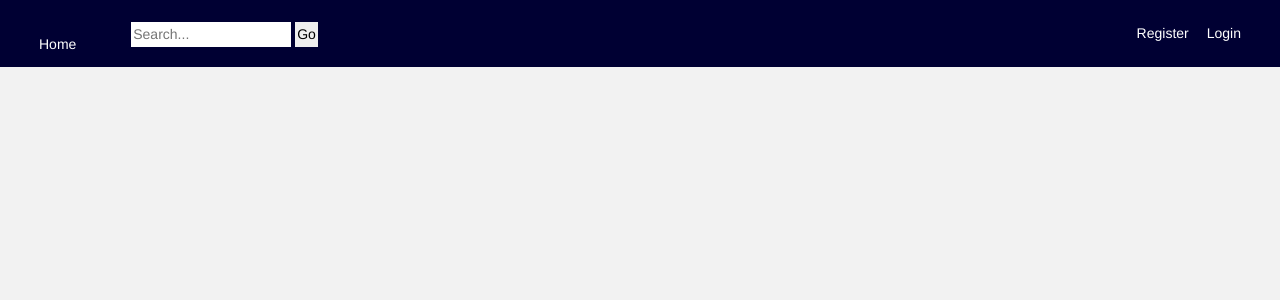
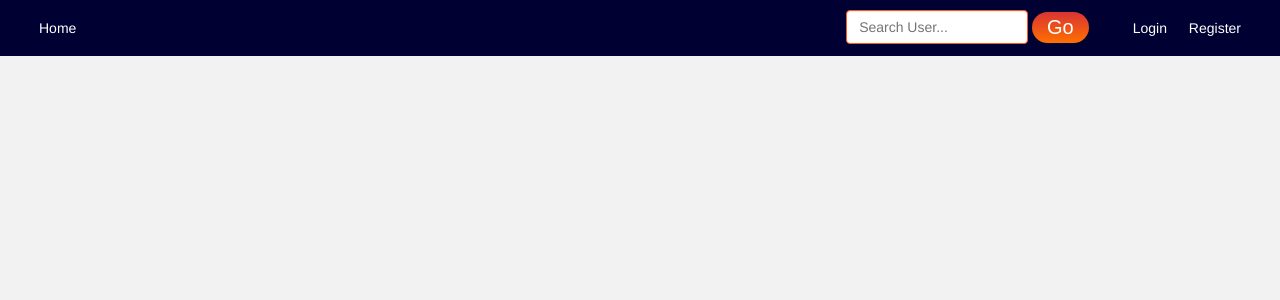
Before and after one commit to amatos4/MorpheusPets, a PHP site: page / in a window 1280 px wide. Shown: the top 300 px of the page. Run offline with PHP 8.4, Linux system fonts and the light colour scheme; data that the repository does not hold is empty; some libraries are stand-ins or nearby versions.

Commit message:
Clean up header for validation by removing form from ul, change button size to fit better in header

```diff
--- a/css/base.css
+++ b/css/base.css
@@ -57,9 +57,9 @@ nav {
     overflow: hidden;
 }
 
-nav ul{
+nav ul {
     margin: 0px 30px;
-    padding-top: 10px;
+    padding: 5px 0;
 }
 nav ul li {
     display: inline-block;
@@ -67,7 +67,7 @@ nav ul li {
     padding: 2px;
 }
 
-nav > ul > li > a {
+nav ul > li > a {
     color: #FFF;
     background-color:#000033;
     display: block;
@@ -76,28 +76,52 @@ nav > ul > li > a {
     text-decoration: none;
 }
 
-nav > ul > li > a:hover {
+nav ul > li > a:hover {
     color: #ff5722;
 }
 
-nav ul form {
-    display: inline-block;
-    padding: 2px;
+nav form {
+  width: auto;
+  padding-top: 5px;
+  padding-bottom: 5px;
+  margin: 0 5px;
+  border: 0;
+  -webkit-box-shadow: none;
+  -moz-box-shadow: none;
+  box-shadow: none;
 }
 
-nav ul #search-bar {
-    margin-left: 40px;
-    display: inline-block;
-    padding: 2px;
+nav form .form-group {
+  display: inline-block;
+  margin: 0;
+  padding: 5px 0;
+  vertical-align: middle;
 }
 
-nav ul #search-button {
-    display: inline-block;
-    padding: 2px;
+nav form .form-group > input {
+  vertical-align: middle;
 }
 
-.logout, .login, .register {
-    float: right;
+nav form .form-control {
+  display: inline-block;
+  width: auto;
+  vertical-align: middle;
+}
+
+.navbar-left {
+  float: left!important;
+}
+
+.navbar-right {
+  float: right!important;
+}
+
+.navbar-right > form {
+  float: left;
+}
+
+.navbar-right > ul {
+  float: left;
 }
 
 #container {
@@ -411,7 +435,7 @@ label {
     font-family: Arial;
     color: #ffffff;
     font-size: 20px;
-    padding: 10px 20px 10px 20px;
+    padding: 5px 15px 5px 15px;
     text-decoration: none;
     width: auto;
     display: inline-block;
--- a/templates/header.php
+++ b/templates/header.php
@@ -1,14 +1,18 @@
 <?php
 
-/** @var User $logged_in_user */
-$logged_in_user = isset( $data[ 'logged_in_user' ] ) ? $data[ 'logged_in_user' ] : null;
+  /** @var User $logged_in_user */
+  $logged_in_user = isset( $data[ 'logged_in_user' ] ) ? $data[ 'logged_in_user' ] : null;
 
 ?>
 <!DOCTYPE html>
-<!--[if IE 7]><html class="ie ie7" lang="en"><![endif]-->
-<!--[if IE 8]><html class="ie ie8" lang="en"><![endif]-->
-<!--[if IE 9]><html class="ie ie9" lang="en"><![endif]-->
-<!--[if gt IE 9]><!--><html class="no-js" lang="en"><!--<![endif]-->
+<!--[if IE 7]>
+<html class="ie ie7" lang="en"><![endif]-->
+<!--[if IE 8]>
+<html class="ie ie8" lang="en"><![endif]-->
+<!--[if IE 9]>
+<html class="ie ie9" lang="en"><![endif]-->
+<!--[if gt IE 9]><!-->
+<html class="no-js" lang="en"><!--<![endif]-->
   <head>
     <meta charset="utf-8">
     <meta http-equiv="X-UA-Compatible" content="IE=edge,chrome=1">
@@ -27,22 +31,35 @@ $logged_in_user = isset( $data[ 'logged_in_user' ] ) ? $data[ 'logged_in_user' ]
   <body>
 
     <nav>
+      <ul class="navbar-left">
+        <li class><a href="index.php">Home</a></li>
+        <?php if ( $logged_in_user !== null ) : ?>
+          <li><a href="my_profile.php?profileId=<?php echo $logged_in_user->getId() ?>">My Profile</a></li>
+          <li><a href="pet_editor.php">Create Pet</a></li>
+        <?php endif; ?>
+      </ul>
+
+      <div class="navbar-right">
+        <form class="navbar-form" id="search_form" enctype="multipart/form-data" action="search.php"
+              method="POST">
+          <div class="form-group">
+            <input class="form-control" id="search-bar" name="search" type="text" placeholder="Search User..." required>
+            <input class="btn" id="search-button" name="search_submit" type="submit" value="Go">
+          </div>
+
+        </form>
+
         <ul>
-            <li><a href="index.php">Home</a></li>
-            <?php if ( !is_null( $logged_in_user )) : ?>
-            <li><a href="my_profile.php?profileId=<?php echo $logged_in_user->getId() ?>">My Profile</a></li>
-            <li class="logout"><a href="logout.php">Logout</a></li>
-            <li class="logout"><a href="pet_editor.php">Create Pet</a></li>
-            <?php endif; ?>
-            <form id="search_form" enctype="multipart/form-data" action="search.php" method="POST">
-                <input id="search-bar" name="search" type="text" placeholder="Search..." required>
-                <input id="search-button" name="search_submit" type="submit" value="Go">
-            </form>
-            <?php if ( is_null( $logged_in_user )) : ?>
-            <li class="login"><a href="login.php">Login</a></li>
-            <li class="register"><a href="register.php">Register</a></li>
-            <?php endif; ?>
+          <?php if ( $logged_in_user === null ) : ?>
+            <li><a href="login.php">Login</a></li>
+            <li><a href="register.php">Register</a></li>
+          <?php else: ?>
+            <li><a href="logout.php">Logout</a></li>
+          <?php endif; ?>
         </ul>
+      </div>
+
+
     </nav>
 
     <div id="container">
```
